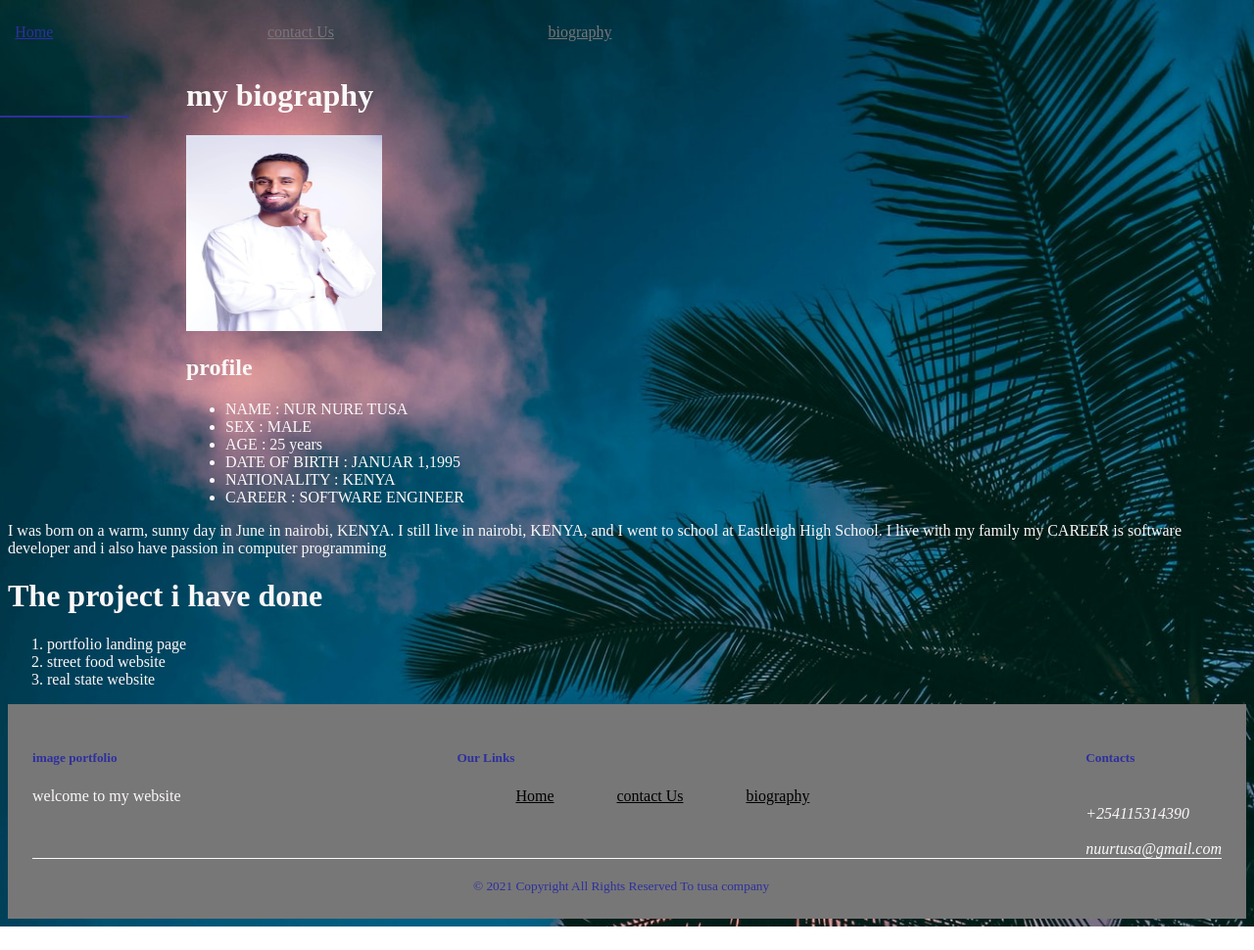
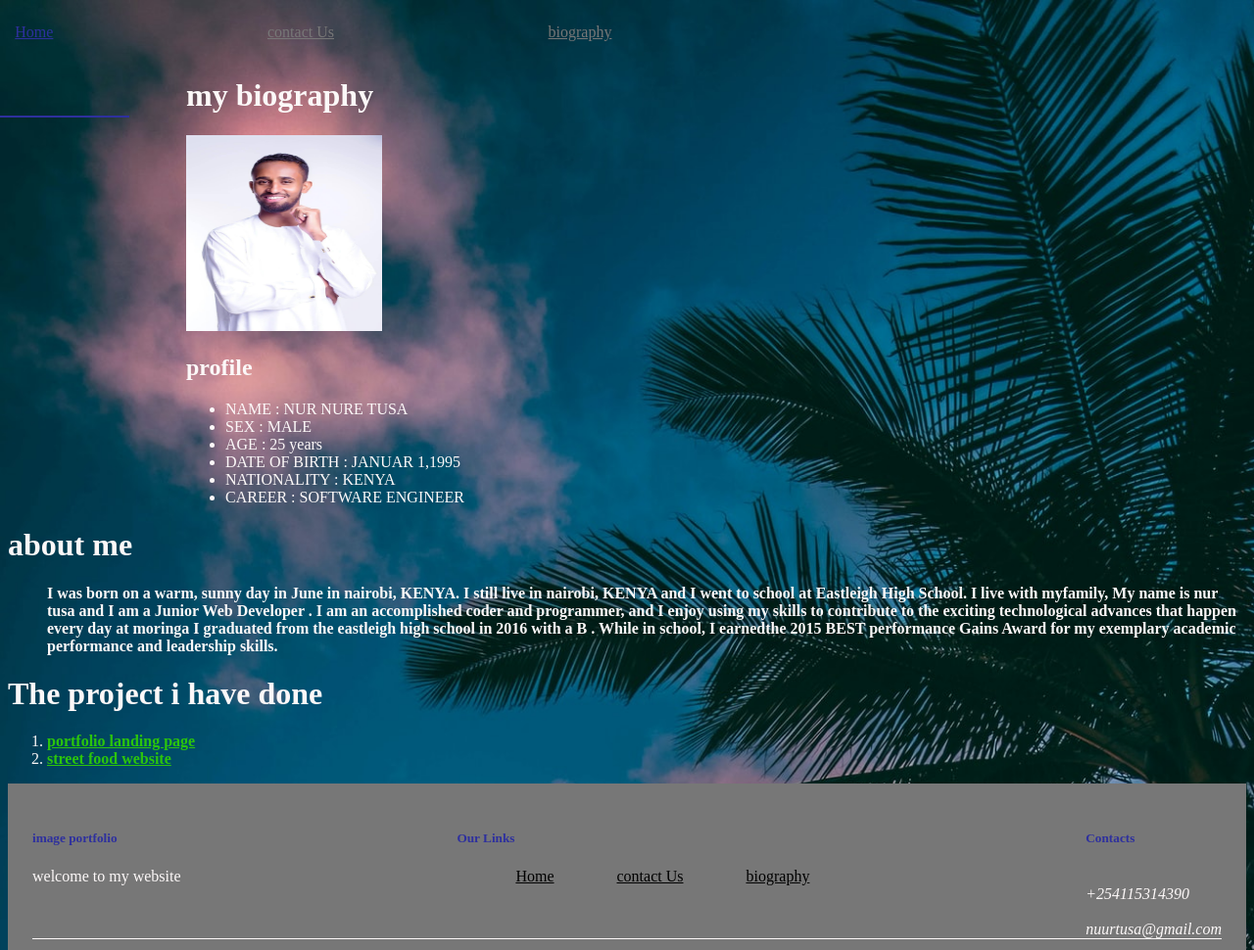
Before and after one commit to Nur-tusa/week1-ip, a plain HTML site: page bio.html in a window 1280 px wide. Shown: the top 970 px of the page at 98% size. Before the commit the page ends 946 px from the top, so only its background shows below. Drawn offline with Linux system fonts and the light colour scheme.

Commit message:
fixing repo

```diff
--- a/bio.css
+++ b/bio.css
@@ -5,6 +5,9 @@ background-size: 1500px;
 background-repeat: no-repeat;
     color: rgb(252, 248, 248);
 
+}
+.bio li a{
+    color: rgb(43, 197, 12);
 }
 img{
     position: center;
--- a/bio.html
+++ b/bio.html
@@ -37,15 +37,23 @@
         </div>
     </div>
 <div class="bio">
-    I was born on a warm, sunny day in June in nairobi, KENYA. I still live in
-nairobi, KENYA, and I went to school at Eastleigh High School. I live with my
-family my CAREER is software developer and i also have passion in computer programming
-
+   <b>
+       <h1>about me</h1>
+       <ul>I was born on a warm, sunny day in June in nairobi, KENYA.
+     I still live in nairobi, KENYA
+and I went to school at Eastleigh High School.
+I live with myfamily,
+My name is nur tusa and I am a Junior Web Developer .
+ I am an accomplished coder and programmer, and
+ I enjoy using my skills to contribute to the exciting technological advances
+ that happen every day at moringa I graduated from the eastleigh high school in 2016 with a B .
+  While in school, I earnedthe 2015 BEST performance Gains Award for my exemplary academic performance
+  and leadership skills.</ul>
+</b>
 <h1> The project  i have done </h1>
 <ol>
-    <li>portfolio landing page</li>
-    <li>street food website</li>
-    <li>real state website</li>
+    <li><b><a href="nur-tusa.github.io/project-one/">portfolio landing page</a></b></li>
+    <li><b><a href="nur-tusa.github.io/project-2/">street food website</a></b></li>
 </ol>
 </div>
 
```
